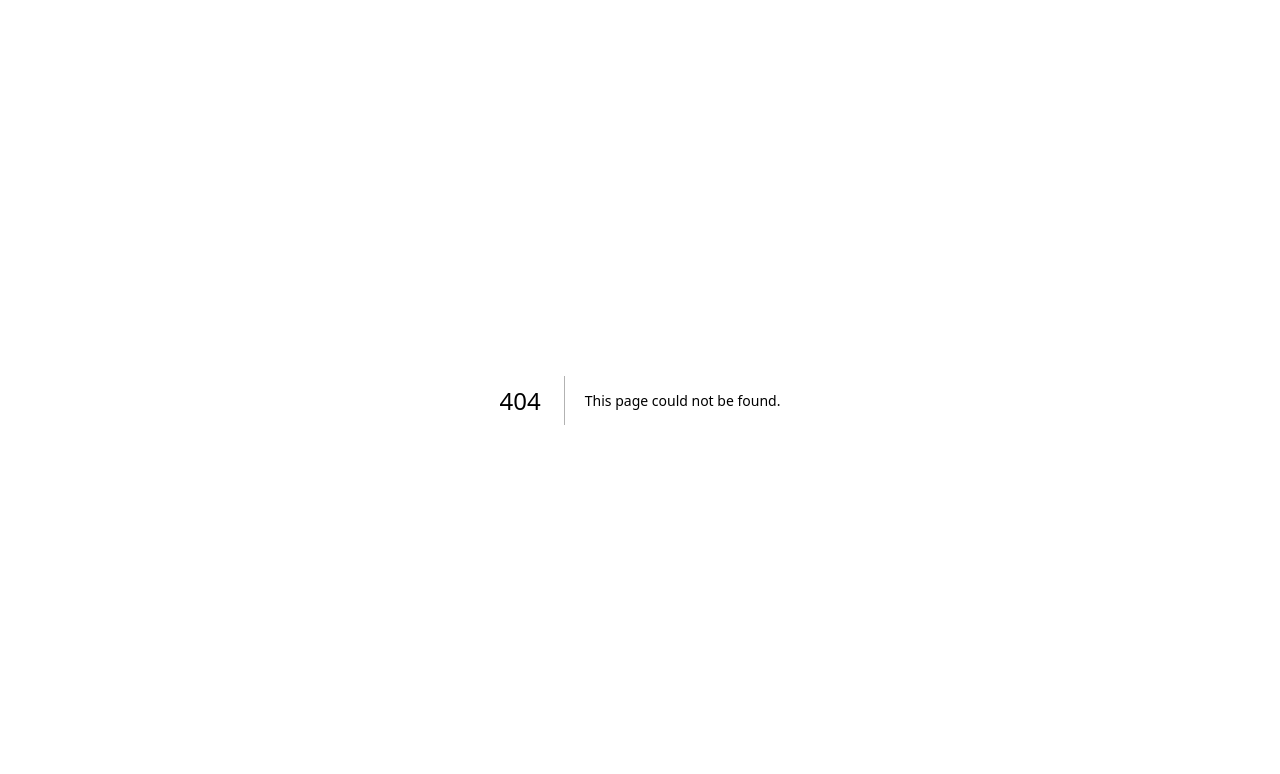
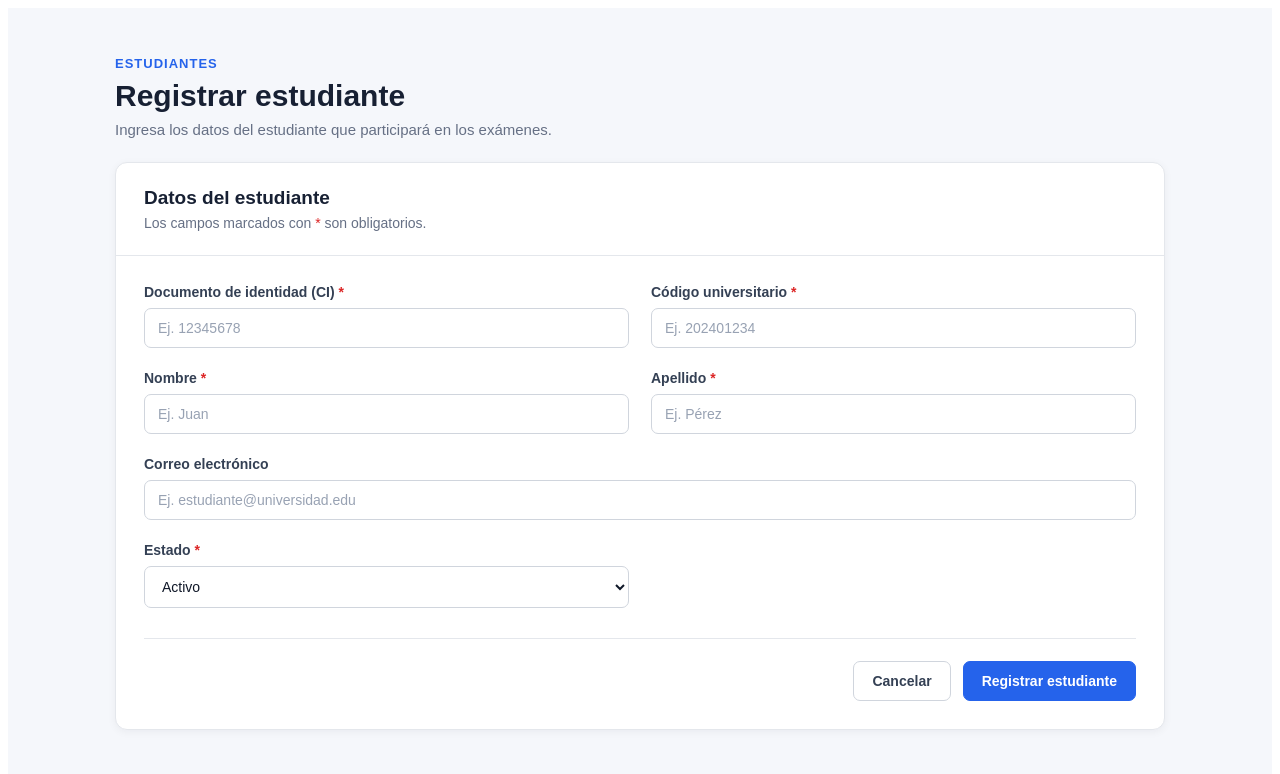
Before and after one commit to DeltaSoft-S-R-L/Sistema-control-examenes, a Next.js app in the folder frontend/: page /estudiantes/nuevo in a window 1280 px wide. Before the commit this address had no page. Shown: the top 774 px of the page. Built offline with nearby package versions, Linux system fonts and the light colour scheme.

Commit message:
feat: crear formulario de registro individual de estudiante

```diff
--- /dev/null
+++ b/frontend/app/estudiantes/nuevo/page.module.css
@@ -0,0 +1,187 @@
+.page {
+  min-height: 100vh;
+  background: #f5f7fb;
+  padding: 48px 24px;
+  font-family: Arial, Helvetica, sans-serif;
+  color: #172033;
+}
+
+.container {
+  width: 100%;
+  max-width: 1050px;
+  margin: 0 auto;
+}
+
+.header {
+  margin-bottom: 24px;
+}
+
+.section {
+  margin: 0 0 8px;
+  color: #2563eb;
+  font-size: 13px;
+  font-weight: 700;
+  letter-spacing: 1px;
+}
+
+.header h1 {
+  margin: 0;
+  font-size: 30px;
+  font-weight: 700;
+}
+
+.description {
+  margin: 8px 0 0;
+  color: #667085;
+  font-size: 15px;
+}
+
+.card {
+  background: white;
+  border: 1px solid #e4e7ec;
+  border-radius: 12px;
+  box-shadow: 0 2px 8px rgba(16, 24, 40, 0.05);
+  overflow: hidden;
+}
+
+.cardHeader {
+  padding: 24px 28px;
+  border-bottom: 1px solid #e4e7ec;
+}
+
+.cardHeader h2 {
+  margin: 0 0 6px;
+  font-size: 19px;
+}
+
+.cardHeader p {
+  margin: 0;
+  color: #667085;
+  font-size: 14px;
+}
+
+.cardHeader span,
+.field label span {
+  color: #dc2626;
+}
+
+.form {
+  padding: 28px;
+}
+
+.grid {
+  display: grid;
+  grid-template-columns: repeat(2, 1fr);
+  gap: 22px;
+}
+
+.field {
+  display: flex;
+  flex-direction: column;
+  gap: 8px;
+}
+
+.field label {
+  font-size: 14px;
+  font-weight: 600;
+  color: #344054;
+}
+
+.field input,
+.field select {
+  width: 100%;
+  box-sizing: border-box;
+  padding: 11px 13px;
+  border: 1px solid #d0d5dd;
+  border-radius: 7px;
+  background: white;
+  color: #101828;
+  font-size: 14px;
+  outline: none;
+  transition: border-color 0.2s, box-shadow 0.2s;
+}
+
+.field input:focus,
+.field select:focus {
+  border-color: #2563eb;
+  box-shadow: 0 0 0 3px rgba(37, 99, 235, 0.1);
+}
+
+.field input::placeholder {
+  color: #98a2b3;
+}
+
+.fullWidth {
+  grid-column: 1 / -1;
+}
+
+.message {
+  margin-top: 24px;
+  padding: 12px 14px;
+  background: #eff6ff;
+  border: 1px solid #bfdbfe;
+  border-radius: 7px;
+  color: #1d4ed8;
+  font-size: 14px;
+}
+
+.actions {
+  display: flex;
+  justify-content: flex-end;
+  gap: 12px;
+  margin-top: 30px;
+  padding-top: 22px;
+  border-top: 1px solid #e4e7ec;
+}
+
+.cancelButton,
+.submitButton {
+  padding: 11px 18px;
+  border-radius: 7px;
+  font-size: 14px;
+  font-weight: 600;
+  cursor: pointer;
+}
+
+.cancelButton {
+  background: white;
+  color: #344054;
+  border: 1px solid #d0d5dd;
+}
+
+.cancelButton:hover {
+  background: #f9fafb;
+}
+
+.submitButton {
+  border: 1px solid #2563eb;
+  background: #2563eb;
+  color: white;
+}
+
+.submitButton:hover {
+  background: #1d4ed8;
+}
+
+@media (max-width: 700px) {
+  .page {
+    padding: 28px 16px;
+  }
+
+  .grid {
+    grid-template-columns: 1fr;
+  }
+
+  .fullWidth {
+    grid-column: auto;
+  }
+
+  .actions {
+    flex-direction: column-reverse;
+  }
+
+  .cancelButton,
+  .submitButton {
+    width: 100%;
+  }
+}
--- /dev/null
+++ b/frontend/app/estudiantes/nuevo/page.tsx
@@ -0,0 +1,145 @@
+"use client";
+
+import { FormEvent, useState } from "react";
+import styles from "./page.module.css";
+
+export default function NuevoEstudiantePage() {
+  const [mensaje, setMensaje] = useState("");
+
+  const handleSubmit = (event: FormEvent<HTMLFormElement>) => {
+    event.preventDefault();
+
+    const form = event.currentTarget;
+
+    if (!form.checkValidity()) {
+      form.reportValidity();
+      return;
+    }
+
+    setMensaje(
+      "Formulario válido. La conexión con el backend se implementará posteriormente."
+    );
+  };
+
+  return (
+    <main className={styles.page}>
+      <div className={styles.container}>
+        <div className={styles.header}>
+          <div>
+            <p className={styles.section}>ESTUDIANTES</p>
+            <h1>Registrar estudiante</h1>
+            <p className={styles.description}>
+              Ingresa los datos del estudiante que participará en los exámenes.
+            </p>
+          </div>
+        </div>
+
+        <div className={styles.card}>
+          <div className={styles.cardHeader}>
+            <h2>Datos del estudiante</h2>
+            <p>
+              Los campos marcados con <span>*</span> son obligatorios.
+            </p>
+          </div>
+
+          <form className={styles.form} onSubmit={handleSubmit}>
+            <div className={styles.grid}>
+              <div className={styles.field}>
+                <label htmlFor="ci">
+                  Documento de identidad (CI) <span>*</span>
+                </label>
+                <input
+                  id="ci"
+                  name="ci"
+                  type="text"
+                  placeholder="Ej. 12345678"
+                  required
+                  maxLength={20}
+                />
+              </div>
+
+              <div className={styles.field}>
+                <label htmlFor="codigoUniversitario">
+                  Código universitario <span>*</span>
+                </label>
+                <input
+                  id="codigoUniversitario"
+                  name="codigoUniversitario"
+                  type="text"
+                  placeholder="Ej. 202401234"
+                  required
+                  maxLength={50}
+                />
+              </div>
+
+              <div className={styles.field}>
+                <label htmlFor="nombre">
+                  Nombre <span>*</span>
+                </label>
+                <input
+                  id="nombre"
+                  name="nombre"
+                  type="text"
+                  placeholder="Ej. Juan"
+                  required
+                  maxLength={100}
+                />
+              </div>
+
+              <div className={styles.field}>
+                <label htmlFor="apellido">
+                  Apellido <span>*</span>
+                </label>
+                <input
+                  id="apellido"
+                  name="apellido"
+                  type="text"
+                  placeholder="Ej. Pérez"
+                  required
+                  maxLength={100}
+                />
+              </div>
+
+              <div className={`${styles.field} ${styles.fullWidth}`}>
+                <label htmlFor="correo">Correo electrónico</label>
+                <input
+                  id="correo"
+                  name="correo"
+                  type="email"
+                  placeholder="Ej. estudiante@universidad.edu"
+                  maxLength={150}
+                />
+              </div>
+
+              <div className={styles.field}>
+                <label htmlFor="estado">
+                  Estado <span>*</span>
+                </label>
+                <select id="estado" name="estado" defaultValue="ACTIVO" required>
+                  <option value="ACTIVO">Activo</option>
+                  <option value="INACTIVO">Inactivo</option>
+                </select>
+              </div>
+            </div>
+
+            {mensaje && <div className={styles.message}>{mensaje}</div>}
+
+            <div className={styles.actions}>
+              <button
+                type="button"
+                className={styles.cancelButton}
+                onClick={() => window.history.back()}
+              >
+                Cancelar
+              </button>
+
+              <button type="submit" className={styles.submitButton}>
+                Registrar estudiante
+              </button>
+            </div>
+          </form>
+        </div>
+      </div>
+    </main>
+  );
+}
```
